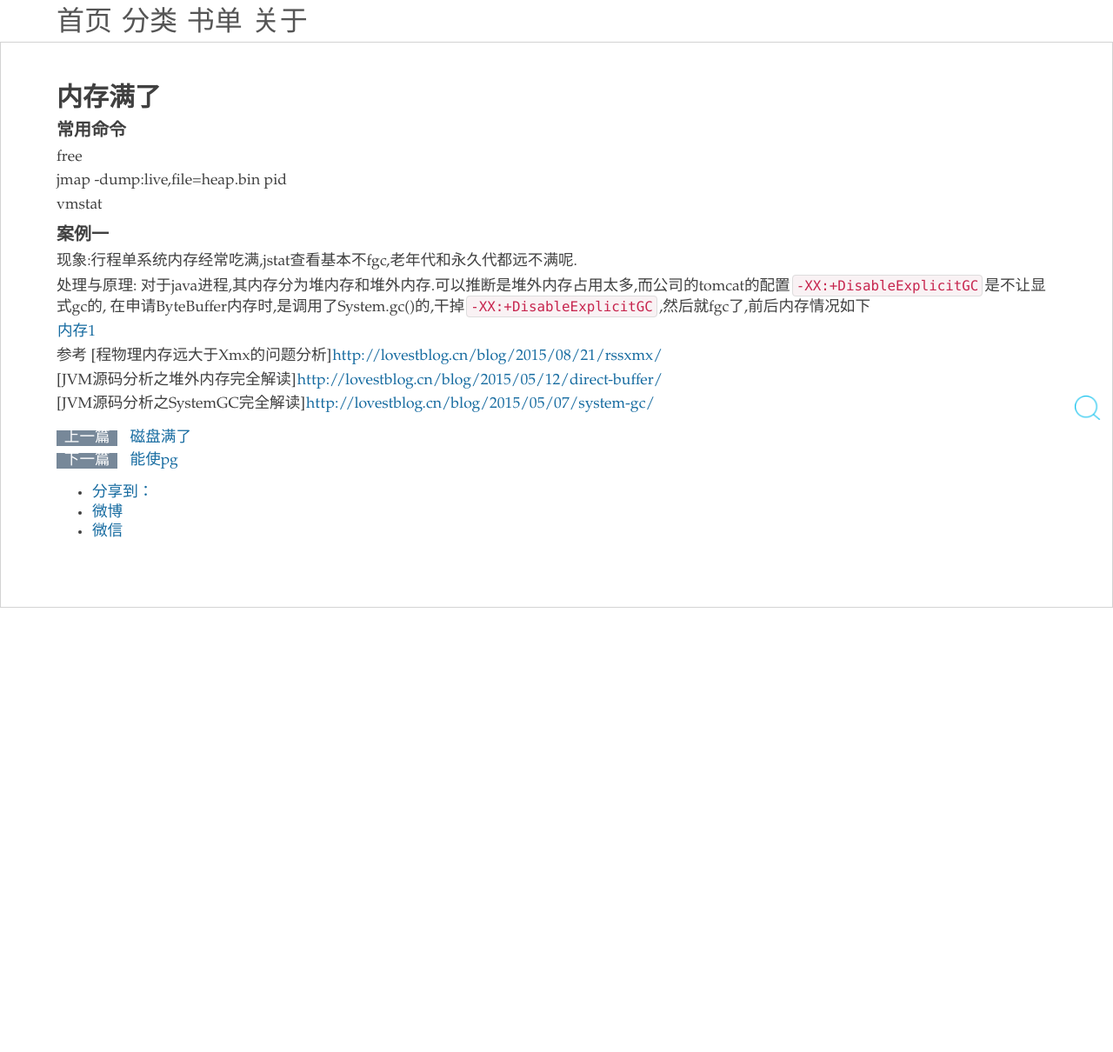
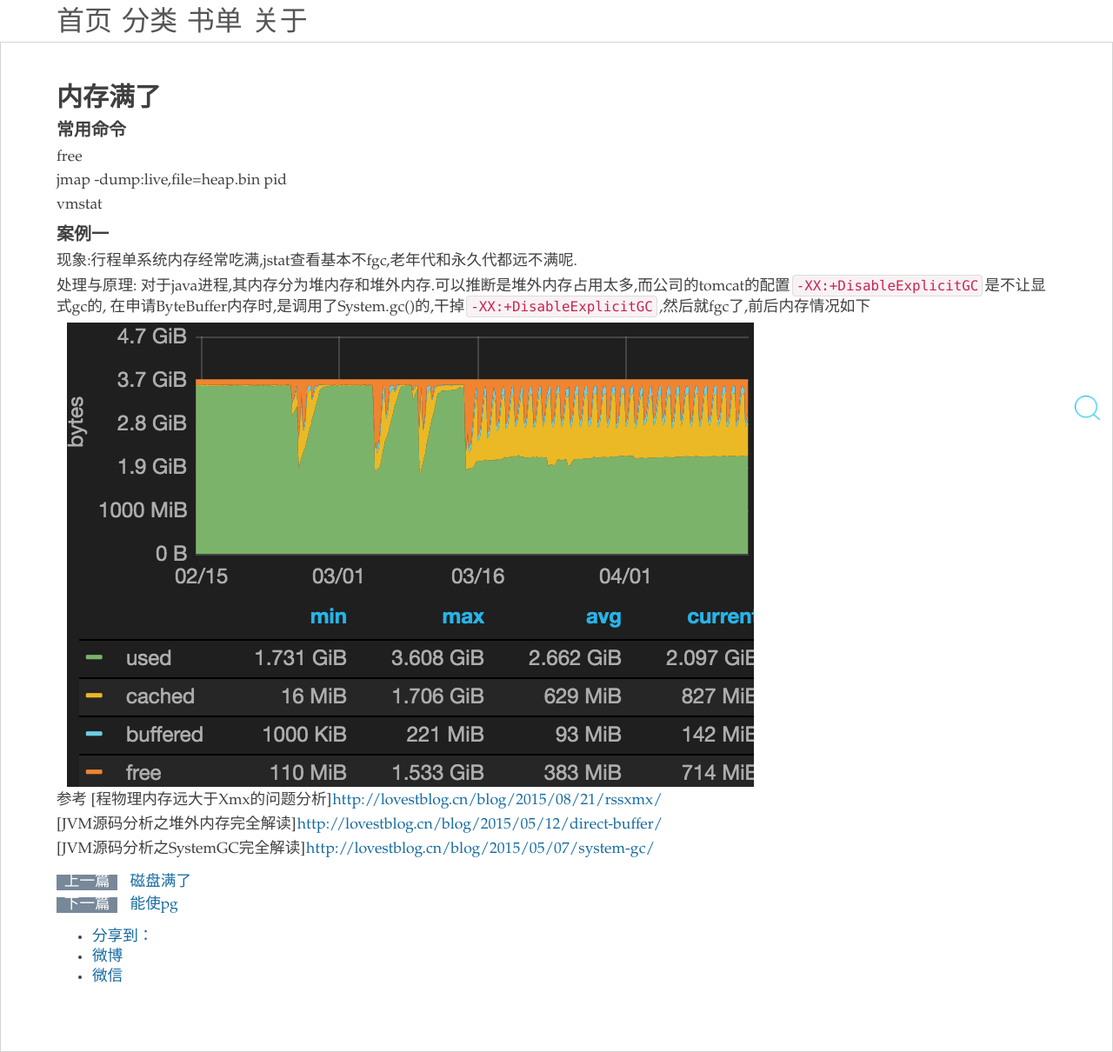
Before and after one commit to zy123a/lcj1992.github.com, a Jekyll site: the page built from _posts/performance/2015-12-17-memoryFull.md, in a window 1280 px wide. Shown: the whole page at 87% size. Built offline with Jekyll 4.4.1, drawn with Linux system fonts in a browser that asks for light colours; nearby versions of some CDN libraries; comment, search, counter and statistics services are not loaded; before the commit the page ends 900 px from its top, so only the background shows below that.

Commit message:
annotation

```diff
--- a/_posts/performance/2015-12-17-memoryFull.md
+++ b/_posts/performance/2015-12-17-memoryFull.md
@@ -20,7 +20,7 @@ vmstat
 处理与原理: 对于java进程,其内存分为堆内存和堆外内存.可以推断是堆外内存占用太多,而公司的tomcat的配置`-XX:+DisableExplicitGC`是不让显式gc的,
 在申请ByteBuffer内存时,是调用了System.gc()的,干掉`-XX:+DisableExplicitGC`,然后就fgc了,前后内存情况如下
 
-[内存1](/images/performance/memory_full_1.png)
+![内存1](/images/performance/memory_full_1.png)
 
 参考
 [程物理内存远大于Xmx的问题分析]<http://lovestblog.cn/blog/2015/08/21/rssxmx/>
```
